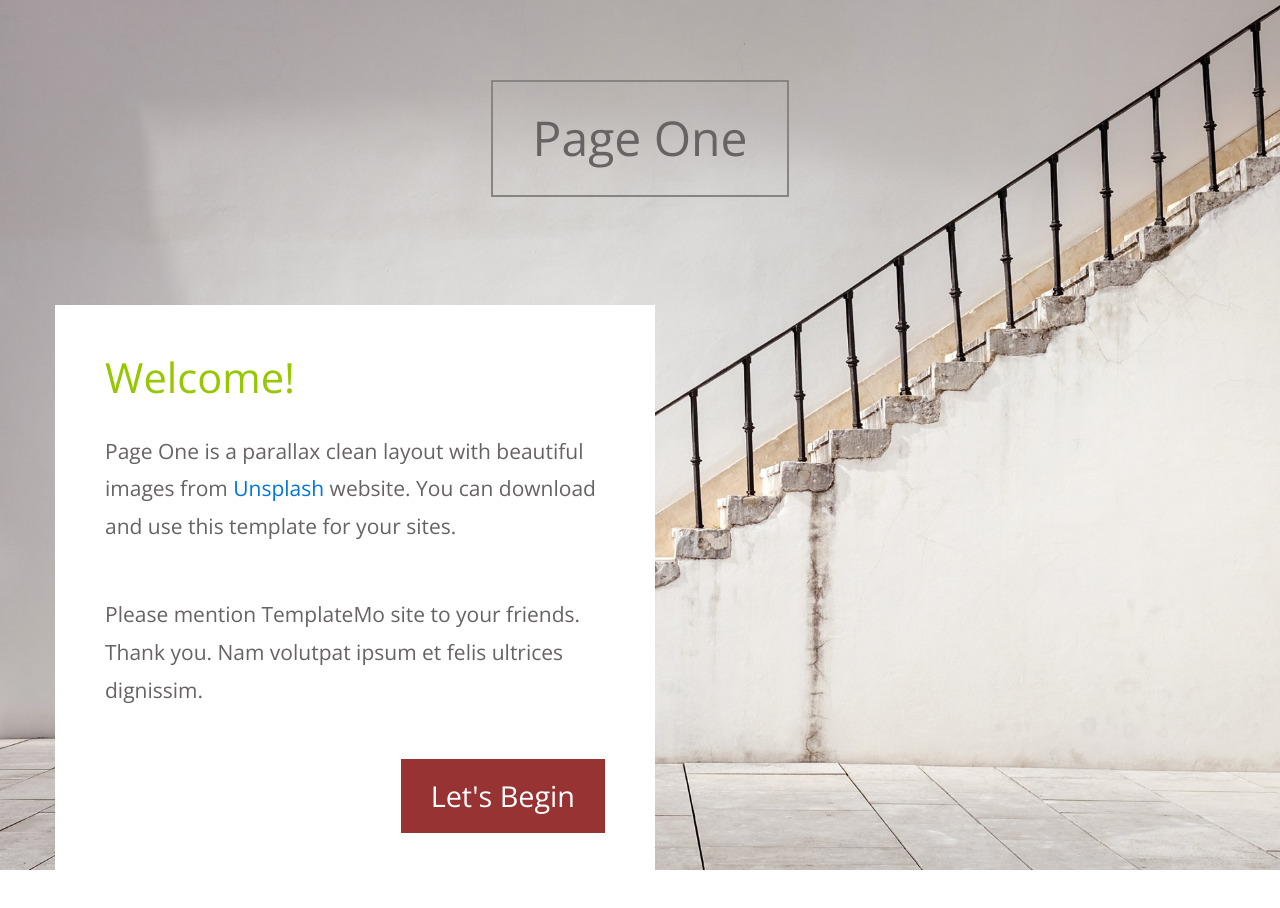
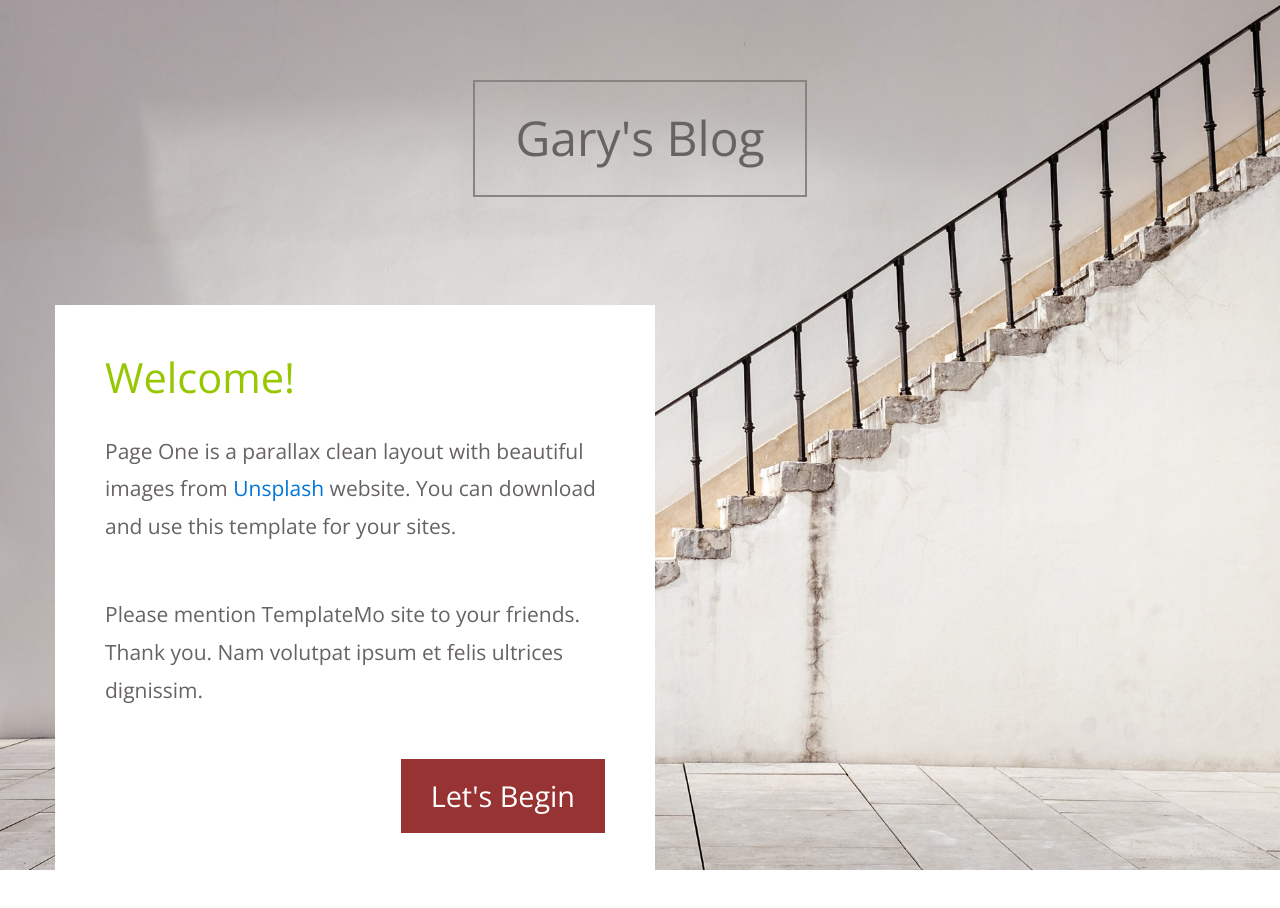
Before and after one commit to Garywannasleep/garywannasleep.github.io, a plain HTML site: page index.html in a window 1280 px wide. Shown: the top 908 px of the page. Drawn offline with nearby package versions, Linux system fonts and the light colour scheme.

Commit message:
Update index.html

```diff
--- a/index.html
+++ b/index.html
@@ -5,10 +5,10 @@
     <meta http-equiv="X-UA-Compatible" content="IE=edge">
     <meta name="viewport" content="width=device-width, initial-scale=1">
 
-    <title>Page One - Responsive HTML CSS Template</title>
+    <title>哩条友食多做大头菜啊</title>
 <!--
 Page One Template
-https://templatemo.com/tm-504-page-one
+https://garywannasleep.github.io/
 -->
     <!-- load stylesheets -->
     <link rel="stylesheet" href="https://fonts.googleapis.com/css?family=Open+Sans:300,400">  <!-- Google web font "Open Sans" -->
@@ -33,7 +33,7 @@ https://templatemo.com/tm-504-page-one
             <section class="parallax-window tm-section tm-section-home" id="home" data-parallax="scroll" data-image-src="img/bg-01.jpg">
                 <div class="tm-page-content-width tm-padding-b">
                     <div class="text-center tm-site-title-wrap">
-                        <h1 class="tm-site-title">Page One</h1>
+                        <h1 class="tm-site-title">Gary's Blog</h1>
                     </div>
                     <div class="tm-textbox tm-white-bg">
                         <h2 class="tm-green-text tm-section-title">Welcome!</h2>
```
